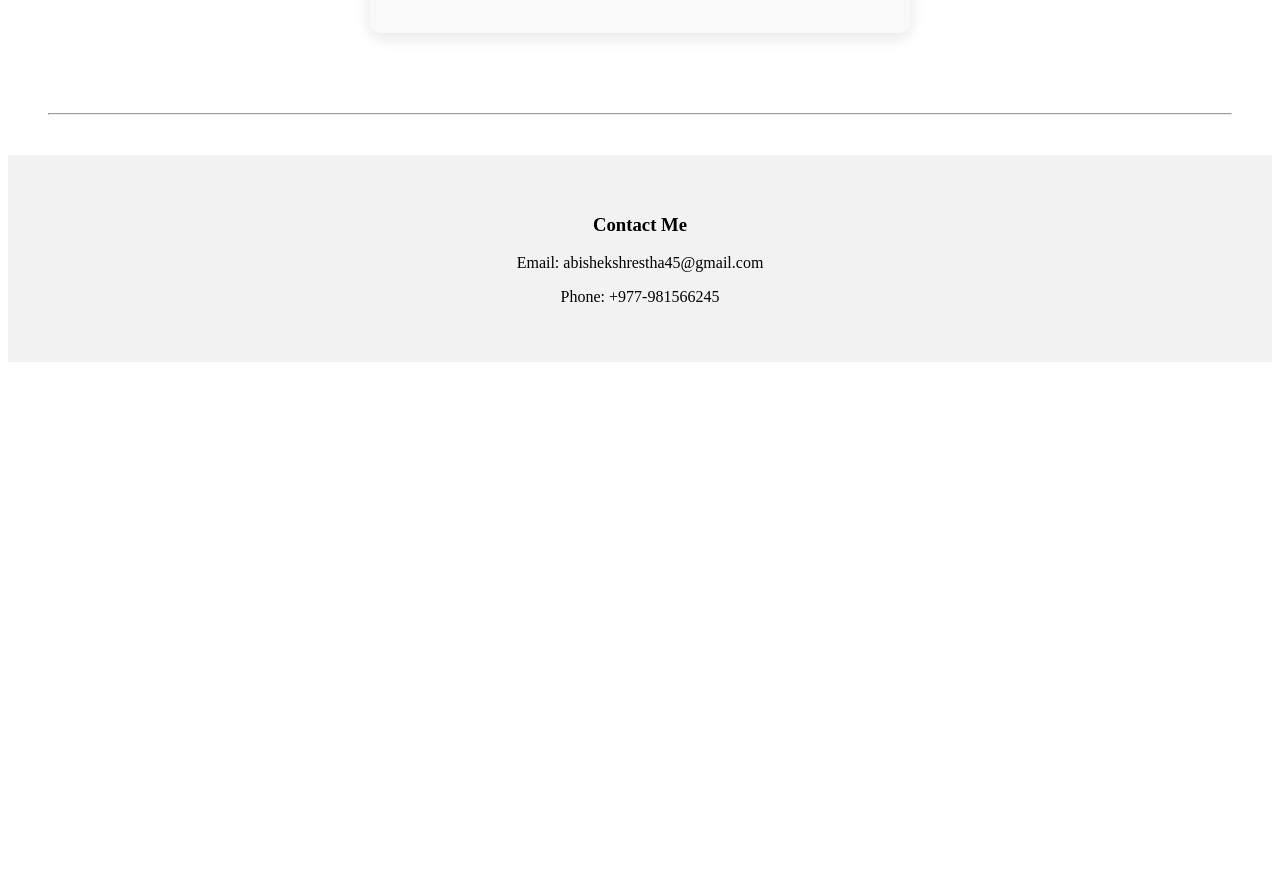
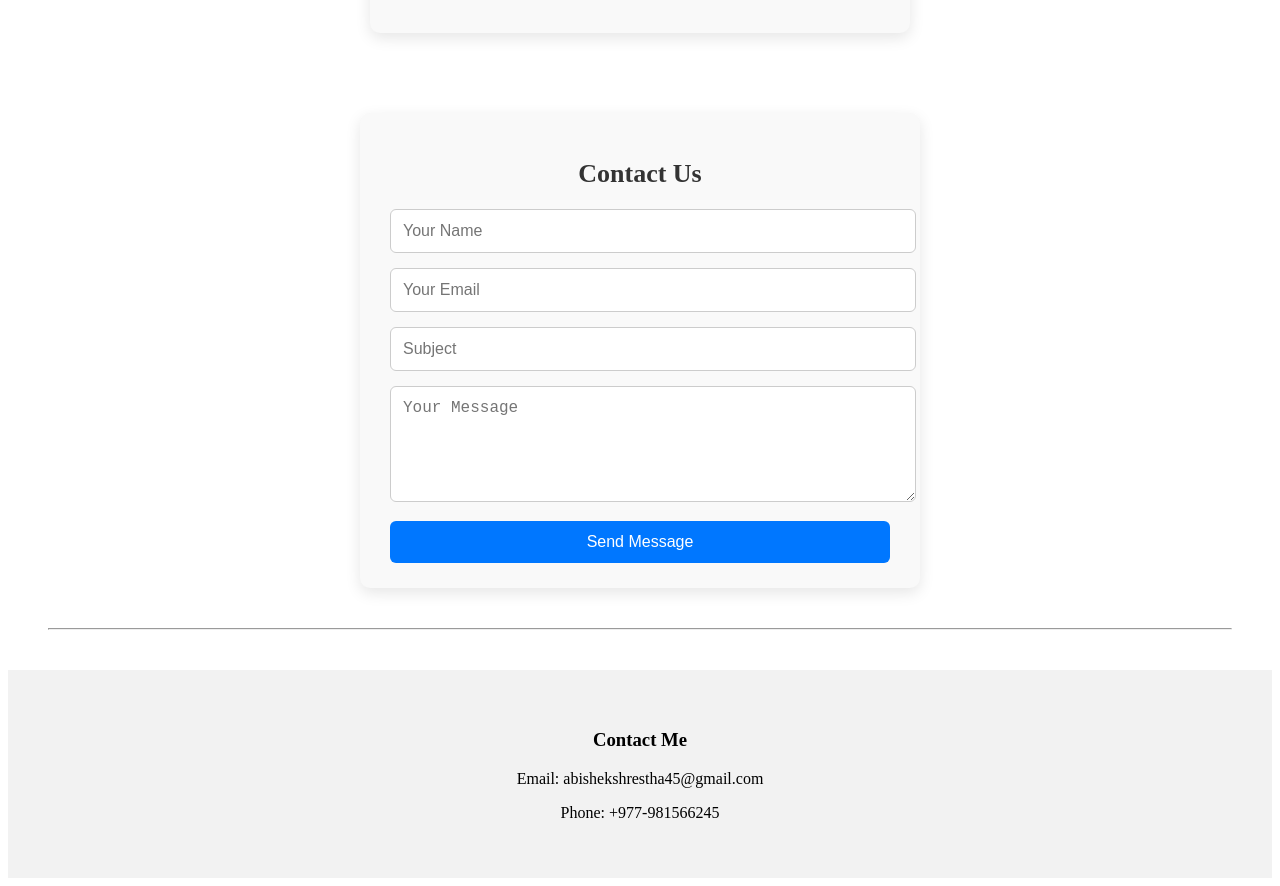
Before and after one commit to Abishek-sthaa/Portfolio, a plain HTML site: page index.html in a window 1280 px wide. Shown: the part 2969-3855 px from the top of the page. Before the commit the page ends 3339 px from the top, so only its background shows below. Drawn offline with Linux system fonts and the light colour scheme.

Commit message:
Update index.html

```diff
--- a/index.html
+++ b/index.html
@@ -82,9 +82,15 @@
     </a>
 </section>
 
+    <form class="contact-form" action="submit_form.php" method="post">
+        <h2>Contact Us</h2>
+        <input type="text" name="name" placeholder="Your Name" required>
+        <input type="email" name="email" placeholder="Your Email" required>
+        <input type="text" name="subject" placeholder="Subject" required>
+        <textarea name="message" rows="5" placeholder="Your Message" required></textarea>
+        <button type="submit">Send Message</button>
+    </form>
 <hr style="margin: 40px;">
-
-<!-- CONTACT SECTION -->
 <footer style="padding: 40px; text-align:center; background:#f2f2f2;">
     <h3>Contact Me</h3>
     <p>Email: abishekshrestha45@gmail.com</p>
```
